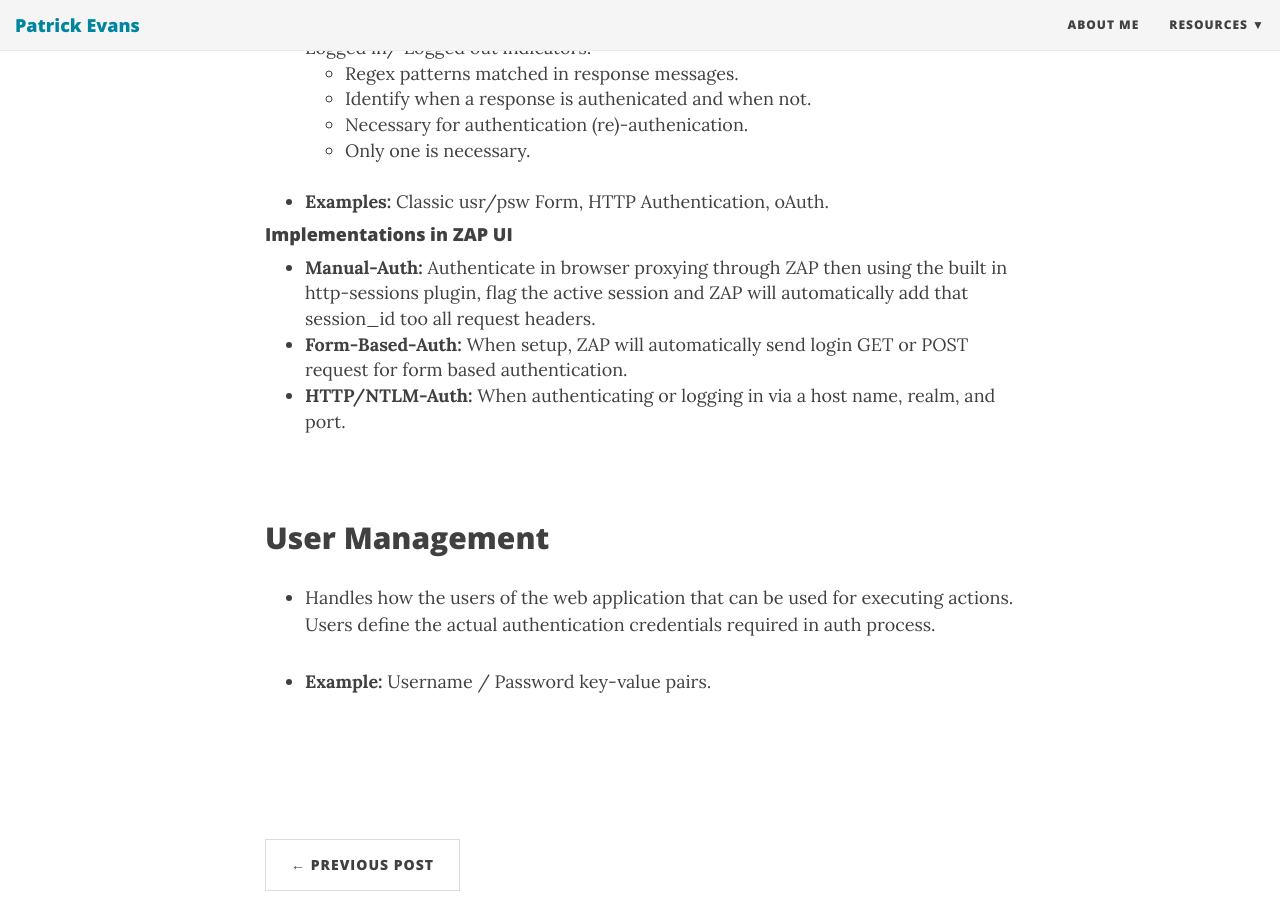
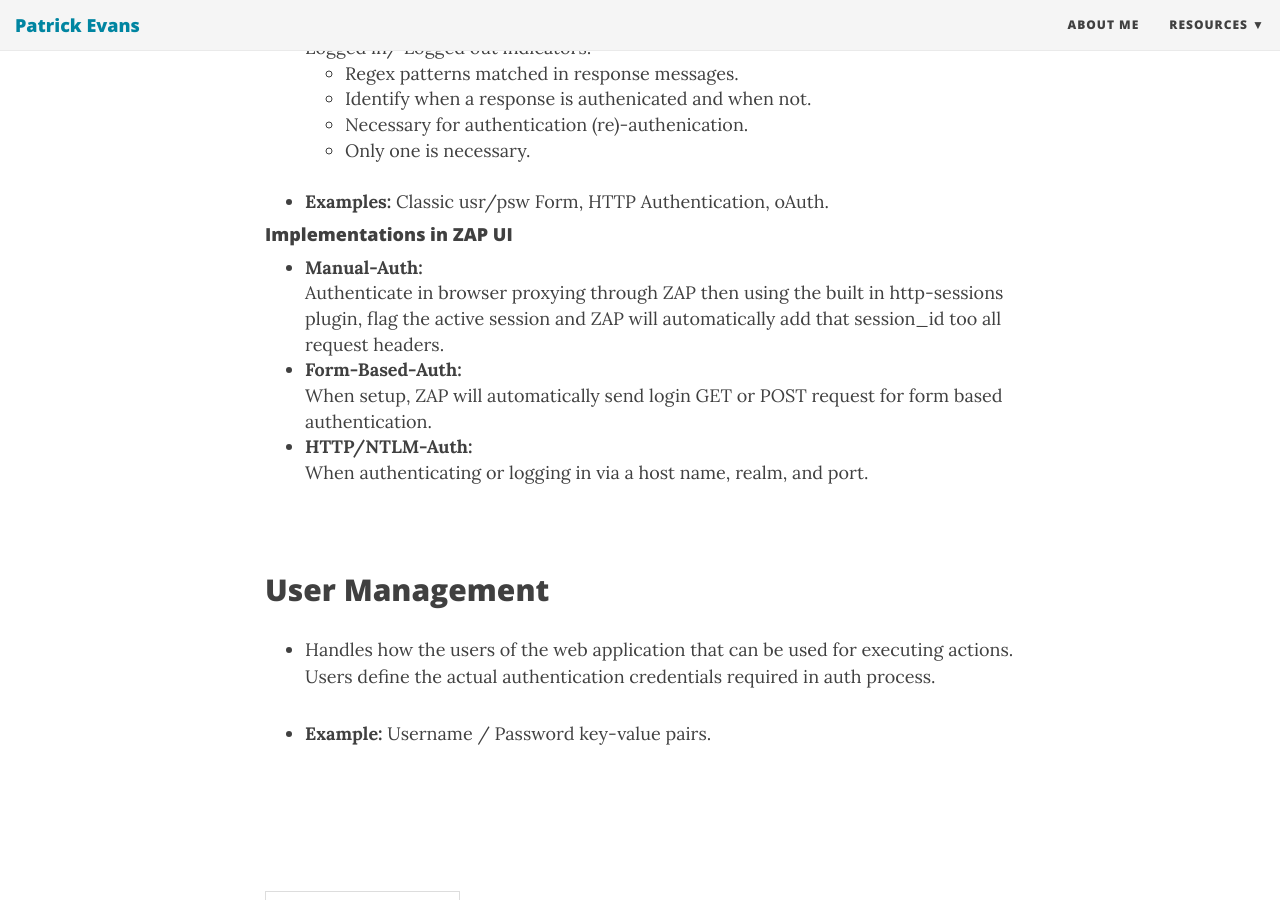
Before and after one commit to patevs/old_blog, a Jekyll site: the page built from _posts/2017-11-30-owasp-zap.md, in a window 1280 px wide and 900 px high, scrolled down 1564 px. Built offline with Jekyll 4.4.1, drawn with Linux system fonts in a browser that asks for light colours; nearby versions of some CDN libraries.

```diff
--- a/_posts/2017-11-30-owasp-zap.md
+++ b/_posts/2017-11-30-owasp-zap.md
@@ -54,12 +54,12 @@ It is designed to be used by people with a wide range of security experience and
 * __Examples:__ Classic usr/psw Form, HTTP Authentication, oAuth.<br>
 
 #### Implementations in ZAP UI
-* __Manual-Auth:__
-	Authenticate in browser proxying through ZAP then using the built in http-sessions plugin, flag the active session and ZAP will automatically add that session_id too all request headers.
-* __Form-Based-Auth:__
-	When setup, ZAP will automatically send login GET or POST request for form based authentication.
-* __HTTP/NTLM-Auth:__
-	When authenticating or logging in via a host name, realm, and port.
+* __Manual-Auth:__<br>
+   Authenticate in browser proxying through ZAP then using the built in http-sessions plugin, flag the active session and ZAP will automatically add that session_id too all request headers.
+* __Form-Based-Auth:__<br>
+   When setup, ZAP will automatically send login GET or POST request for form based authentication.
+* __HTTP/NTLM-Auth:__<br>
+   When authenticating or logging in via a host name, realm, and port.
 <br>
 
 <br>
```
